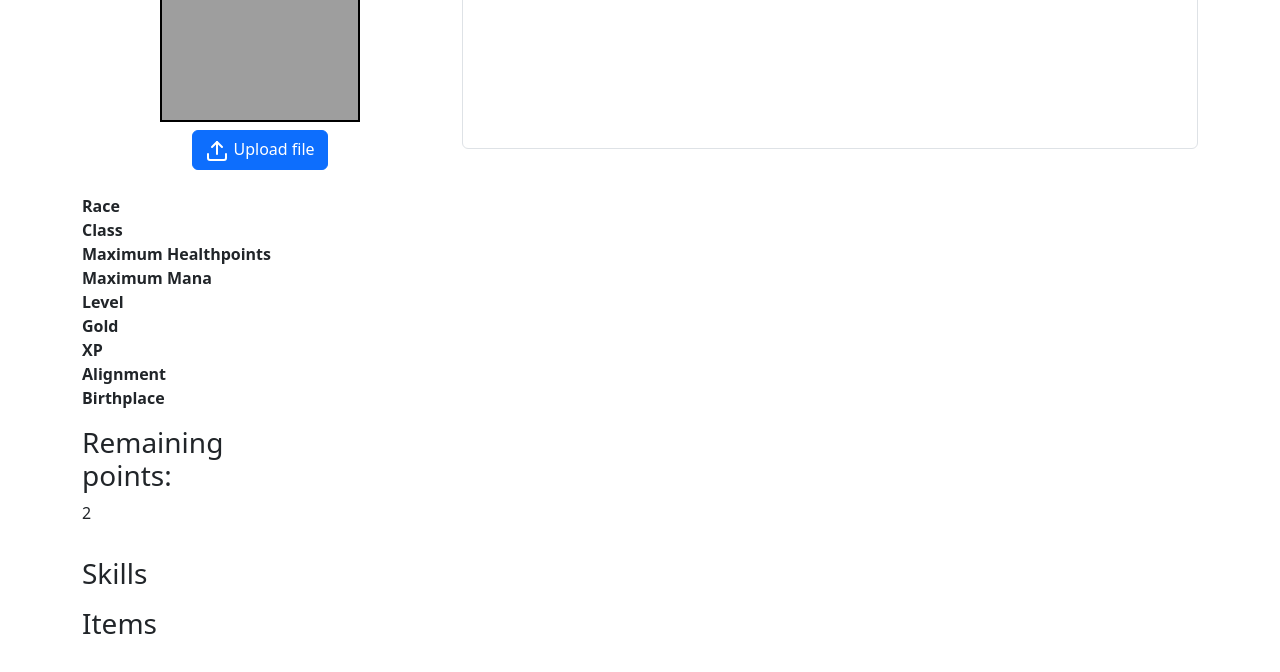
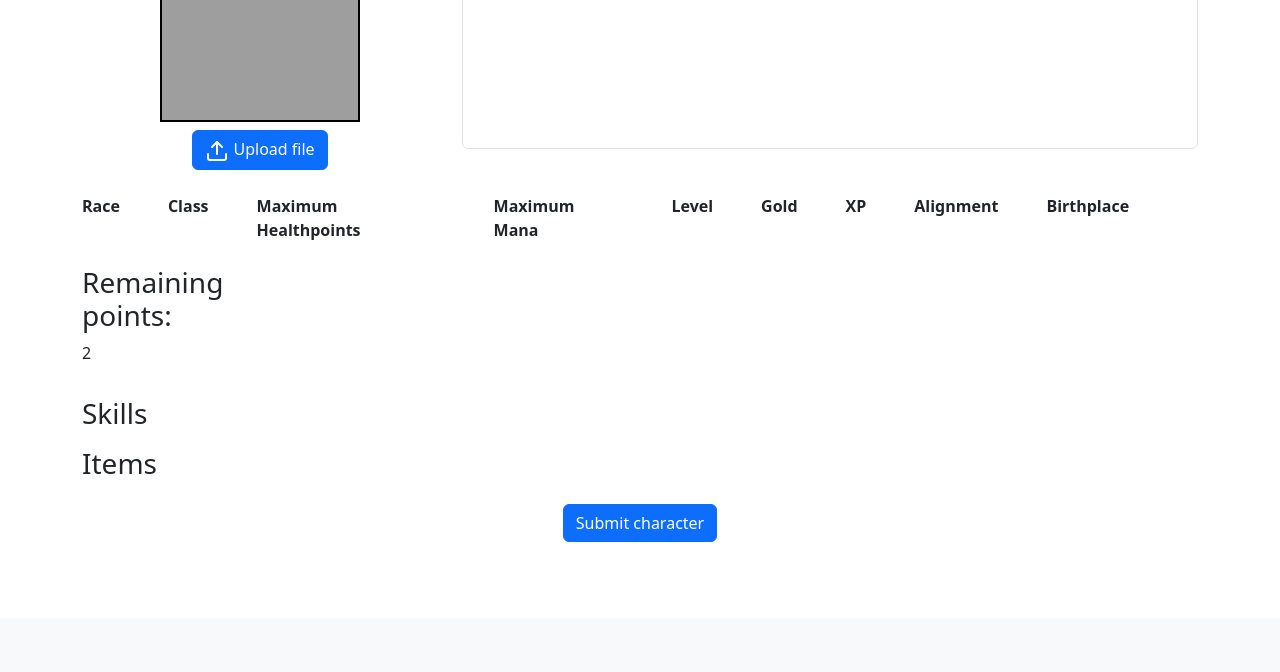
Before and after one commit to sunshards/ADA, a Flask app: template src/templates/character_sheet/character_sheet.html in a window 1280 px wide. Shown: the part 182-854 px from the top of the page. After the commit the page ends 724 px from the top, so only its background shows below. Run offline with Flask 3, Linux system fonts and the light colour scheme; the template is opened without the code that fills it, so the values that code supplies are empty; grey boxes are pictures that could not be loaded.

Commit message:
feat: added POST request to character_sheet that submits character

```diff
--- a/src/static/character_sheet/character_sheet.js
+++ b/src/static/character_sheet/character_sheet.js
@@ -1,6 +1,17 @@
+$(document).ready(function() {
+    // Cambia la descrizione nella text area con quella del personaggio
+    const desc = character["description"];
+    $('#descriptionTextArea').val(desc);
+ });
+
 const avatarImg = document.getElementById('character-avatar-image')
 const avatarInput = document.getElementById('character-avatar-input')
 const avatarUploadButton = document.getElementById('character-avatar-button')
+const submitButton = document.getElementById('character-submit')
+
+
+avatarChanged = false
+newAvatar = null
 
 avatarUploadButton.addEventListener('click', () => {
   avatarInput.click(); // programmatically open file picker
@@ -16,13 +27,22 @@ avatarInput.addEventListener('change', async (event) => {
         avatarImg.src = e.target.result; // base64 URL of the file
     };
     reader.readAsDataURL(file); // reads the file as a data URL
+    newAvatar = file;
+    avatarChanged = true;
+});
+
+submitButton.addEventListener('click', async() => {
+
+    // console.log(uploadUrl)
 
     // sends the image with POST request to flask
     const formData = new FormData();
-    formData.append('image', file);
+    formData.append('characterJSON', JSON.stringify(character))
+    if (avatarChanged) {
+      formData.append('image', newAvatar);
+    }
     const res = await fetch(uploadUrl, { method: 'POST', body: formData });
 
     // reading the response
     // const data = await res.json();
-
-});
+})
--- a/src/templates/character_sheet/character_sheet.html
+++ b/src/templates/character_sheet/character_sheet.html
@@ -8,6 +8,7 @@
     <script>
         // url inserted by the jinja render_template()
         const uploadUrl = "{{ url_for('creation.upload') }}";
+        character = {{ character|tojson }}
     </script>
     <script type="text/javascript" src="{{ url_for('static', filename='character_sheet/character_sheet.js') }}"></script>
 {% endblock %}
@@ -59,72 +60,87 @@
 
         <!-- Details Row -->
 
-        <dl class="row">
-            <dt class="col-sm-3">
+        <dl class="d-flex flex-wrap gap-5 align-items-stretch">
+            <div class="flex-row export">
+                <dt class="col-sm-3 export-key">
                     Race
                 </dt>
-            <dd class="col-sm-9">
+                <dd class="col-sm-9 export-value">
                     {{character["race"]}}
                 </dd>
+            </div>
 
-            <dt class="col-sm-3">
+            <div class="export">
+                <dt class="col-sm-3 export-key">
                     Class
                 </dt>
-            <dd class="col-sm-9">
+                <dd class="col-sm-3 export-value">
                     {{character["class"]}}
                 </dd>
+            </div>
 
-            <dt class="col-sm-3">
+            <div class="export">
+            <dt class="col-sm-3 export-key">
                 Maximum Healthpoints
             </dt>
-            <dd class="col-sm-9">
+            <dd class="col-sm-3 export-value">
                 {{character["max_hp"]}}
             </dd>
+            </div>
 
-            <dt class="col-sm-3">
+            <div class="export">
+                <dt class="col-sm-3 export-key">
                     Maximum Mana
                 </dt>
-            <dd class="col-sm-9">
+                <dd class="col-sm-3 export-value">
                     {{character["mana"]}}
                 </dd>
+            </div>
 
-
-            <dt class="col-sm-3">
+            <div class="export">
+                <dt class="col-sm-3 export-key">
                     Level
                 </dt>
-            <dd class="col-sm-9">
+                <dd class="col-sm-3 export-value">
                     {{character["level"]}}
                 </dd>
+            </div>
 
-            <dt class="col-sm-3">
+            <div class="export">
+                <dt class="col-sm-3 export-key">
                     Gold
                 </dt>
-            <dd class="col-sm-9">
+                <dd class="col-sm-3 export-value">
                     {{character["gold"]}}
                 </dd>
+            </div>
 
-            <dt class="col-sm-3">
+            <div class="export">
+                <dt class="col-sm-3 export-key">
                     XP
                 </dt>
-            <dd class="col-sm-9">
+                <dd class="col-sm-3 export-value">
                     {{character["xp"]}}
                 </dd>
+            </div>
 
-
-
-            <dt class="col-sm-3">
+            <div class="export">
+            <dt class="col-sm-3 export-key">
                 Alignment
             </dt>
-            <dd class="col-sm-9">
+            <dd class="col-sm-3 export-value">
                 {{character["alignment_righteousness"]}} {{character["alignment_morality"]}}
             </dd>
+            </div>
 
-            <dt class="col-sm-3">
+            <div class="export">
+            <dt class="col-sm-3 export-key">
                 Birthplace
             </dt>
-            <dd class="col-sm-9">
+            <dd class="col-sm-3 export-value">
                 {{character["birthplace"]}}
             </dd>
+            </div>
         </dl>
 
         <!-- Stats Row -->
@@ -179,13 +195,17 @@
             </div>
          </div>
 
+         <div class="row my-3 d-flex justify-content-center">
+            <div class="col-md-6 d-flex justify-content-center">
+                <button
+                class="btn btn-primary"
+                id="character-submit"
+                >
+                    Submit character
+                </button>
             </div>
-
-    <script>
-        // Cambia la descrizione nella text area
-        const desc = {{ character["description"] | tojson }};
-        $('#descriptionTextArea').val(desc);
-    </script>
+         </div>
+    </div>
 
 
 {% endblock %}
```
Also changed, not shown: src/creation.py (+15 -6 lines). Lines whose indentation alone changed are shown as unchanged.
